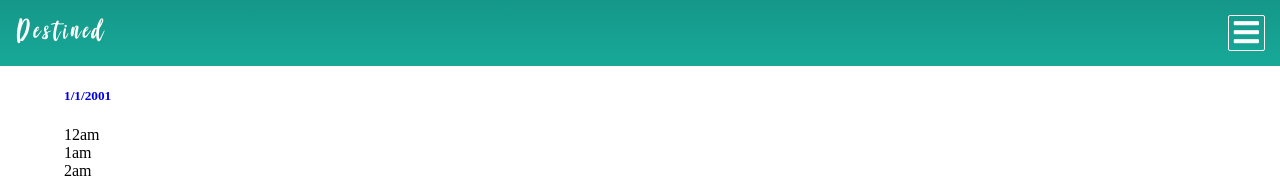
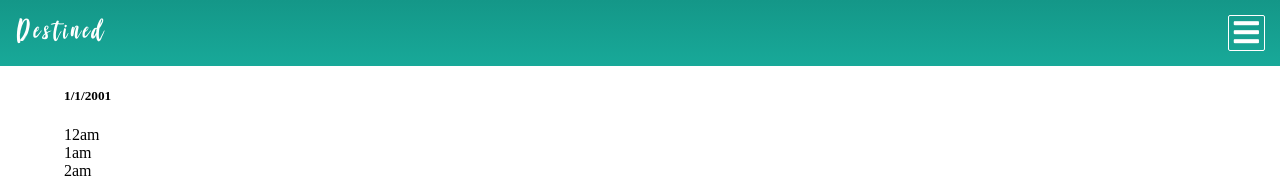
Before and after one commit to SheaParrott/Angular-Weekly-Planner, an Angular app: page /planner/day/1 in a window 1280 px wide. Shown: the top 178 px of the page. Built offline with nearby package versions, Linux system fonts and the light colour scheme.

Commit message:
changed single day view link for better user experience

```diff
--- a/src/app/day/day.component.html
+++ b/src/app/day/day.component.html
@@ -1,6 +1,9 @@
 <main>
-  <h5>
-    <a [routerLink]="allowDayClick ? ['/planner/day/', Day] : []">{{ Day }}</a>
+  <h5 *ngIf="!allowDayClick">
+    {{ Day }}
+  </h5>
+  <h5 *ngIf="allowDayClick">
+    <a [routerLink]="['/planner/day/', Day]">{{ Day }}</a>
   </h5>
   <div *ngFor="let cell of Time">
     <span>
```
